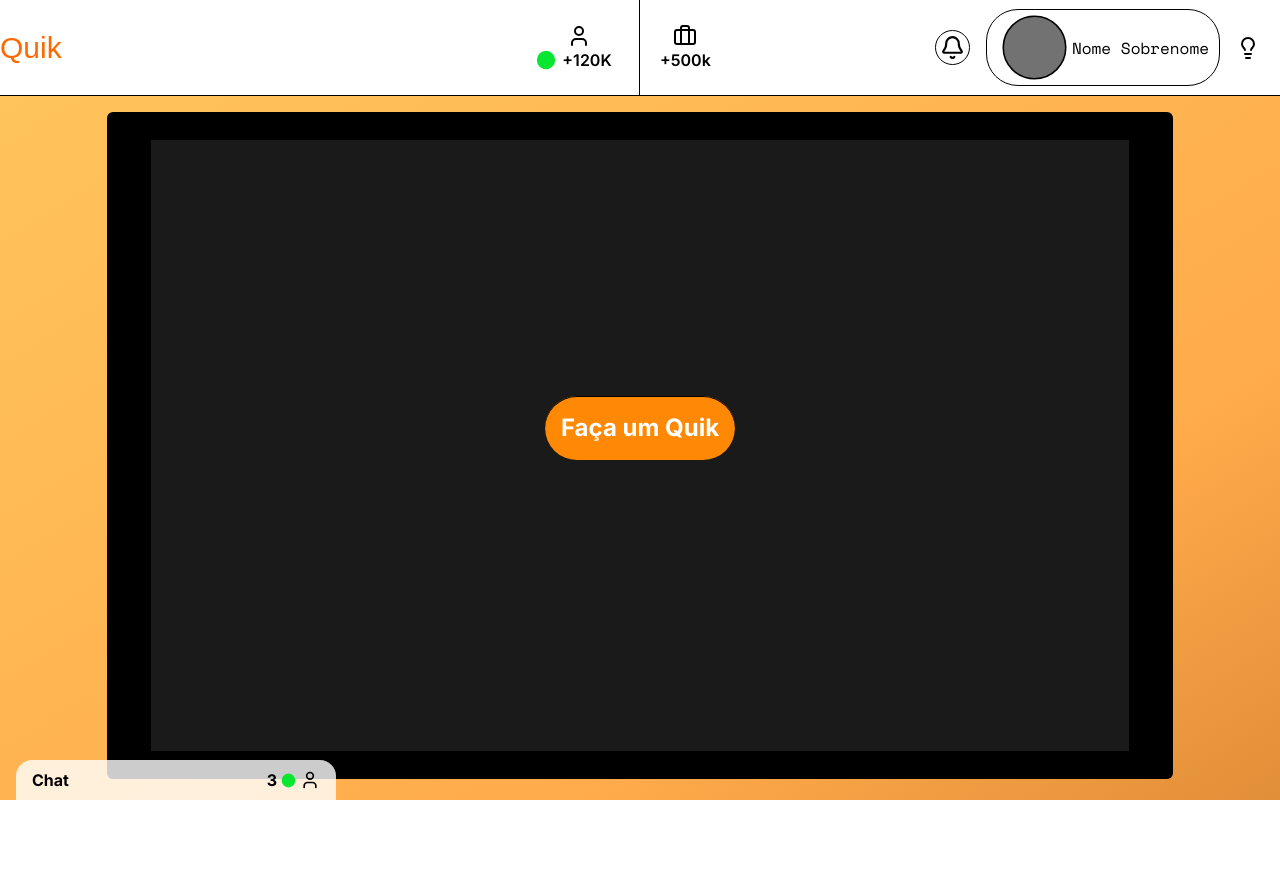
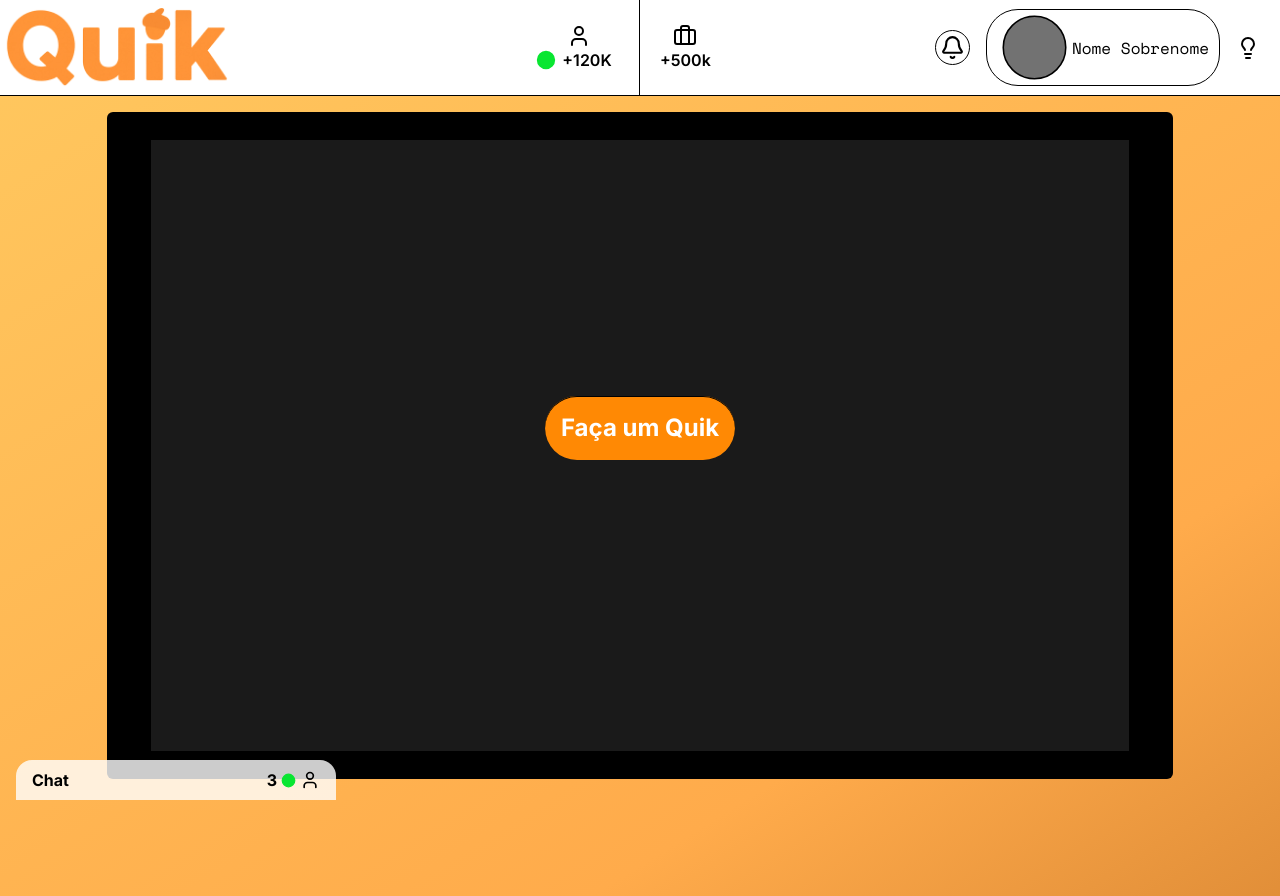
Before and after one commit to Curso-Senai-Tecnico/Qwik-prototype, a React (Vite) app in the folder Quik/frontend/react-app/: page /home in a window 1280 px wide. Before the commit the page ends 800 px from the top, so only its background shows below. Built offline with nearby package versions, Linux system fonts and the light colour scheme; a web font is replaced by a local one.

Commit message:
[FE] consertei o caminho relativo da imagem e mudei a arquitetura das páginas

```diff
--- a/Quik/frontend/react-app/src/App.jsx
+++ b/Quik/frontend/react-app/src/App.jsx
@@ -9,9 +9,11 @@ import CadastroRecrutador from "./pages/recrutador/CadastroRecrutador";
 import DashboardRecrutador from "./pages/recrutador/DashboardRecrutador";
 import CadastrarVagas from "./pages/recrutador/CadastrarVagas";
 import Assinatura from "./pages/recrutador/Assinatura";
+import MainLayout from "./MainLayout";
 
 export default function App() {
   const [darkMode, setDarkMode] = useState(false);
+  const [role, setRole] = useState(localStorage.getItem("role") || "candidato");
 
   useEffect(() => {
     if (darkMode) {
@@ -26,20 +28,53 @@ export default function App() {
     /* Configuração de rotas usando React Router para fins de organização*/
     <Routes>
       <Route path="/" element={<LandingPage />} />
-      <Route
-        path="/home"
-        element={<Home darkMode={darkMode} setDarkMode={setDarkMode} />}
-      />
+
       <Route path="/login" element={<Login />} />
 
-      {/*Grupo candidato */}
+      {/*Grupo cadastro */}
       <Route path="/candidato/cadastro" element={<CadastroCandidato />} />
-      <Route path="/candidato/dashboard" element={<DashboardCandidato />} />
-      {/*Grupo recrutador */}
       <Route path="/recrutador/cadastro" element={<CadastroRecrutador />} />
-      <Route path="/recrutador/dashboard" element={<DashboardRecrutador />} />
-      <Route path="/recrutador/vagas" element={<CadastrarVagas />} />
-      <Route path="/recrutador/assinatura" element={<Assinatura />} />
+
+      {/*Grupo com layout */}
+      <Route
+        element={
+          <MainLayout
+            darkMode={darkMode}
+            setDarkMode={setDarkMode}
+            role={role}
+          />
+        }
+      >
+        <Route
+          path="/home"
+          element={<Home darkMode={darkMode} setDarkMode={setDarkMode} />}
+        />
+        <Route
+          path="/candidato/dashboard"
+          element={
+            <DashboardCandidato darkMode={darkMode} setDarkMode={setDarkMode} />
+          }
+        />
+        <Route
+          path="/recrutador/dashboard"
+          element={
+            <DashboardRecrutador
+              darkMode={darkMode}
+              setDarkMode={setDarkMode}
+            />
+          }
+        />
+        <Route
+          path="/recrutador/vagas"
+          element={
+            <CadastrarVagas darkMode={darkMode} setDarkMode={setDarkMode} />
+          }
+        />
+        <Route
+          path="/recrutador/assinatura"
+          element={<Assinatura darkMode={darkMode} setDarkMode={setDarkMode} />}
+        />
+      </Route>
     </Routes>
   );
 }
--- /dev/null
+++ b/Quik/frontend/react-app/src/MainLayout.jsx
@@ -0,0 +1,13 @@
+import { Outlet } from "react-router-dom";
+import CustomNav from "./pages/home/CustomNav";
+
+export default function MainLayout({ darkMode, setDarkMode, role }) {
+  return (
+    <div className="flex flex-col min-h-screen">
+      <CustomNav darkMode={darkMode} setDarkMode={setDarkMode} role={role} />
+      <main className="flex-1">
+        <Outlet />
+      </main>
+    </div>
+  );
+}
--- a/Quik/frontend/react-app/src/pages/candidato/DashboardCandidato.jsx
+++ b/Quik/frontend/react-app/src/pages/candidato/DashboardCandidato.jsx
@@ -1,5 +1,9 @@
-import React from "react";
 
-export default function Dashboard() {
-  return <div>Dashboard Candidato</div>;
+
+export default function Dashboard({ darkMode, setDarkMode }) {
+  return (
+    <div className="flex flex-col">
+      <div>Dashboard Candidato</div>
+    </div>
+  );
 }
--- a/Quik/frontend/react-app/src/pages/home/CustomNav.jsx
+++ b/Quik/frontend/react-app/src/pages/home/CustomNav.jsx
@@ -4,6 +4,7 @@ import { Briefcase } from "lucide-react";
 import { Circle } from "lucide-react";
 import { useNavigate } from "react-router-dom";
 import { Lightbulb } from "lucide-react";
+import Logo from "/logoNova.png";
 
 export default function CustomNav({ darkMode, setDarkMode, role, setRole }) {
   const navigate = useNavigate();
@@ -21,13 +22,13 @@ export default function CustomNav({ darkMode, setDarkMode, role, setRole }) {
         }  `}
       >
         <div className="flex justify-between items-center border-r w-1/2 h-full">
-          <span
+          <img
+            src={Logo}
+            width={250}
+            height={250}
+            className="cursor-pointer overflow-hidden"
             onClick={() => navigate("/home")}
-            className="font-rammeto text-3xl text-orange-500 cursor-pointer"
-          >
-            {" "}
-            Quik
-          </span>
+          />
           <div className="flex flex-col h-full w-30 justify-center items-center">
             <div>
               <User />
--- a/Quik/frontend/react-app/src/pages/home/Home.jsx
+++ b/Quik/frontend/react-app/src/pages/home/Home.jsx
@@ -26,7 +26,6 @@ export default function Home({ darkMode, setDarkMode }) {
         repeat: Infinity,
       }}
     >
-      <CustomNav darkMode={darkMode} setDarkMode={setDarkMode} role={role} />
       <VideoChamada />
       <Messenger darkMode={darkMode} setDarkMode={setDarkMode} />
     </motion.div>
--- a/Quik/frontend/react-app/src/pages/recrutador/CadastrarVagas.jsx
+++ b/Quik/frontend/react-app/src/pages/recrutador/CadastrarVagas.jsx
@@ -1,7 +1,9 @@
-import React from 'react'
 
-export default function CadastrarVagas() {
+
+export default function CadastrarVagas({ darkMode, setDarkMode }) {
   return (
-    <div>CadastrarVagas</div>
-  )
+    <div className="flex flex-col">
+      <div>Cadastrar Vagas</div>
+    </div>
+  );
 }
```
Also changed, not shown: Quik/frontend/react-app/public/logoNova.png (added).
